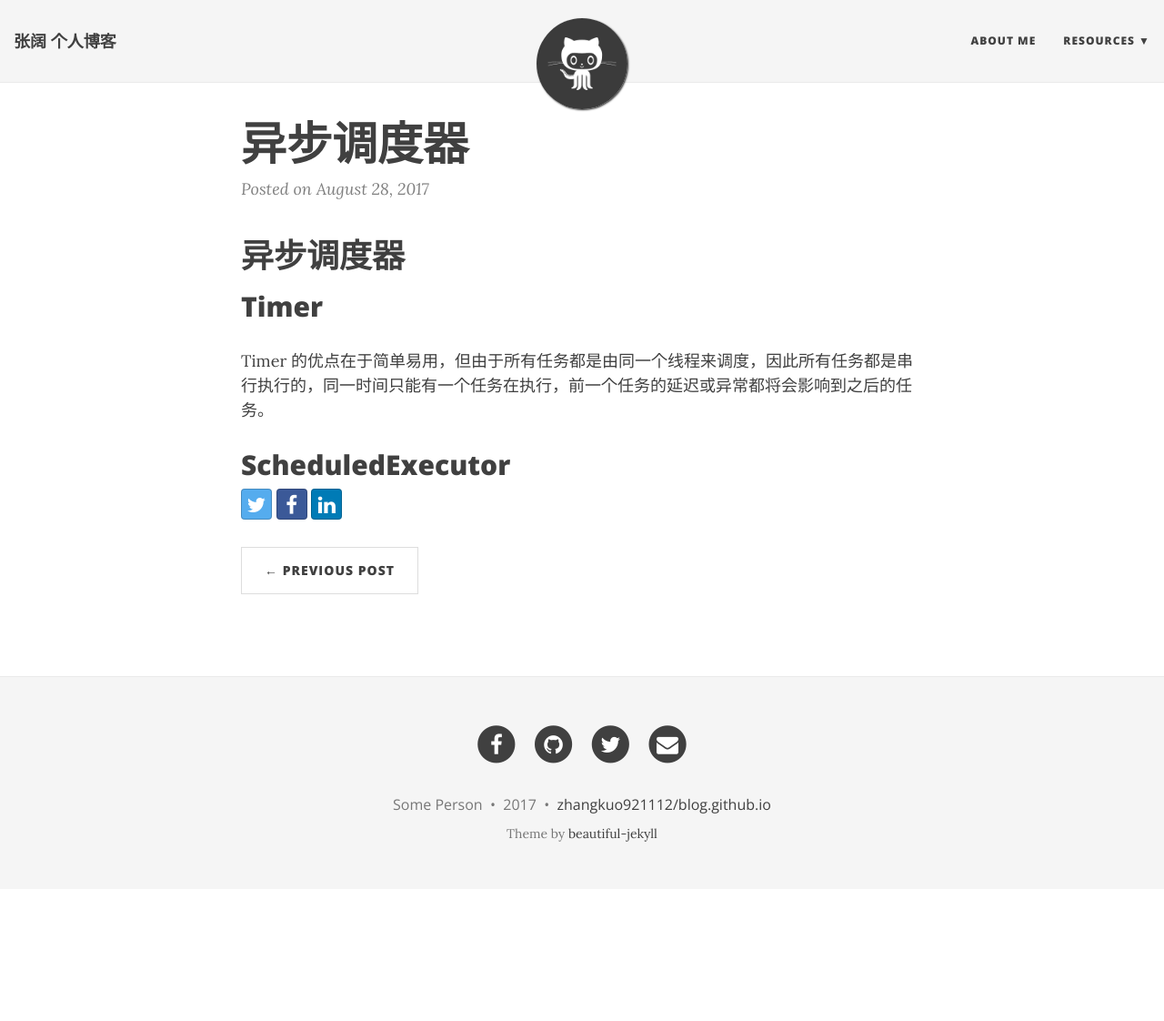
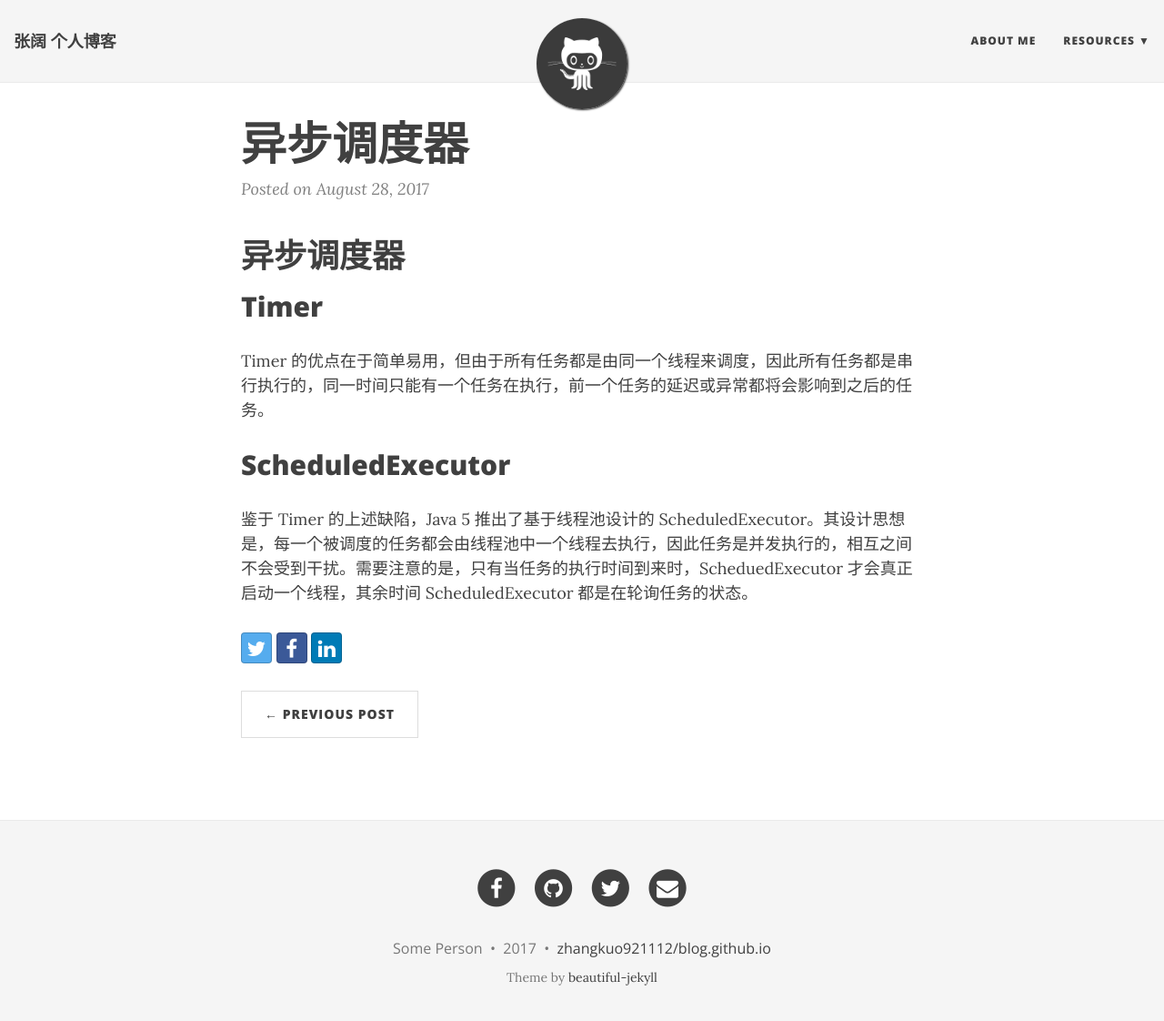
Before and after one commit to buoooou/blog.github.io, a Jekyll site: the page built from _posts/2017-08-28-.md, in a window 1280 px wide and 1135 px high. Shown: the top 1122 px of the window at 91% size. Built offline with Jekyll 4.4.1, drawn with Linux system fonts in a browser that asks for light colours; nearby versions of some CDN libraries.

Commit message:
Update 2017-08-28-.md

```diff
--- a/_posts/2017-08-28-.md
+++ b/_posts/2017-08-28-.md
@@ -10,3 +10,5 @@ title: 异步调度器
 Timer 的优点在于简单易用，但由于所有任务都是由同一个线程来调度，因此所有任务都是串行执行的，同一时间只能有一个任务在执行，前一个任务的延迟或异常都将会影响到之后的任务。
 
 ## ScheduledExecutor
+
+鉴于 Timer 的上述缺陷，Java 5 推出了基于线程池设计的 ScheduledExecutor。其设计思想是，每一个被调度的任务都会由线程池中一个线程去执行，因此任务是并发执行的，相互之间不会受到干扰。需要注意的是，只有当任务的执行时间到来时，ScheduedExecutor 才会真正启动一个线程，其余时间 ScheduledExecutor 都是在轮询任务的状态。
```
